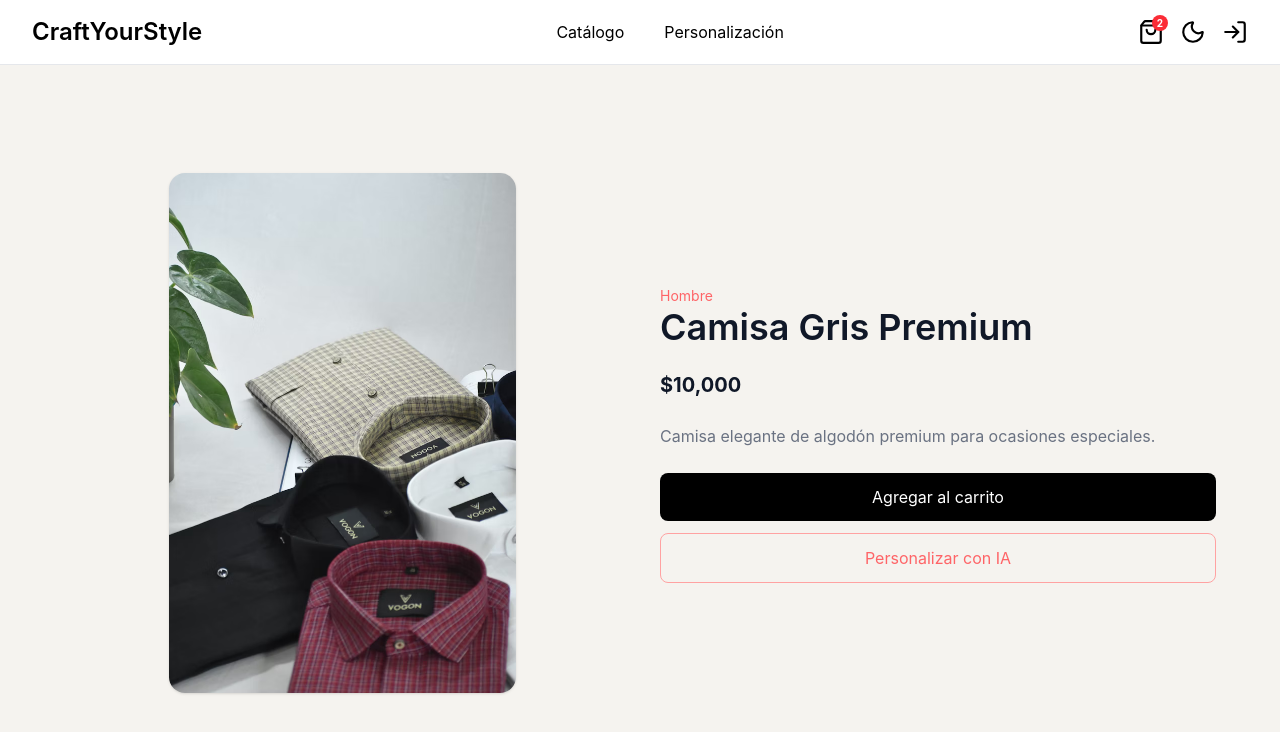
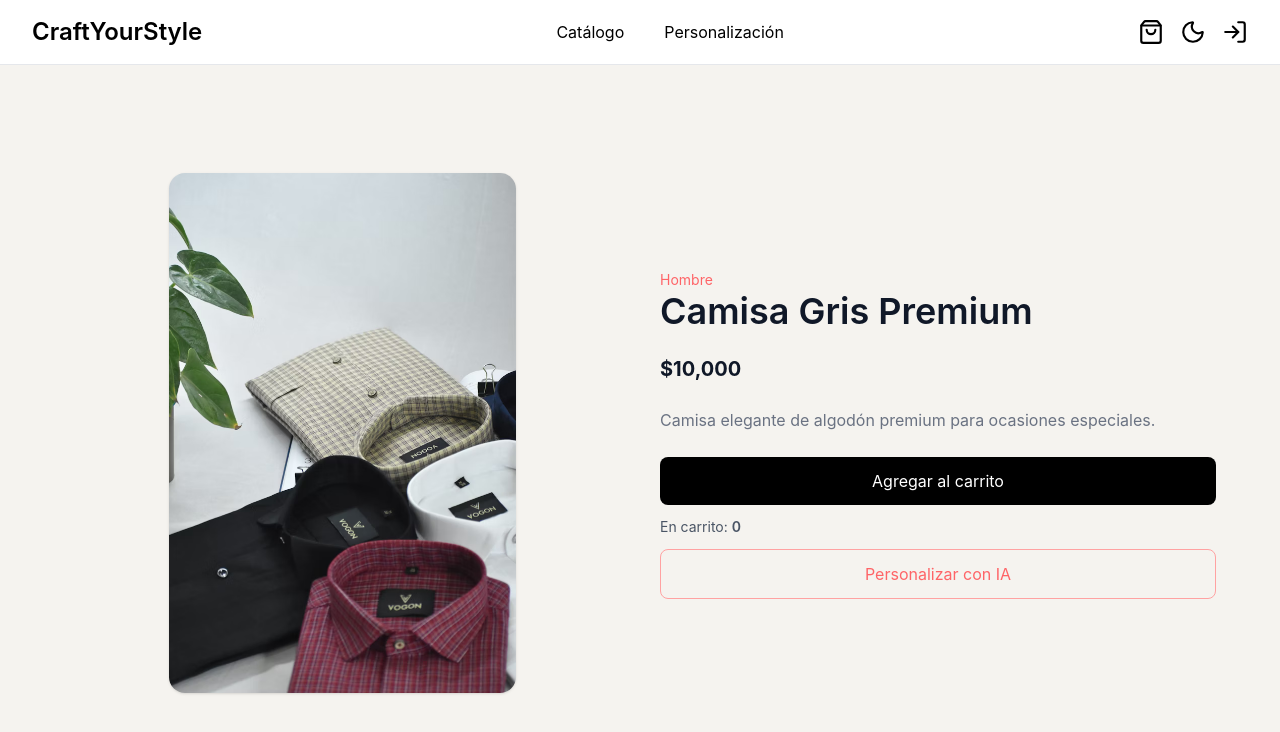
Before and after one commit to ordogens/Proyecto-Formativo-Cliente, a React (Vite) app: page /vista-dinamica/1 in a window 1280 px wide. Shown: the top 732 px of the page. Built offline with nearby package versions, Linux system fonts and the light colour scheme.

Commit message:
implementacion de la logica para mostrar la notificacion del carrito de compras

```diff
--- a/src/components/header/Header.tsx
+++ b/src/components/header/Header.tsx
@@ -1,29 +1,40 @@
 import { Moon, Sun, LogIn, X, ShoppingBag } from "lucide-react";
 import { useNavigate, NavLink } from "react-router-dom";
-import { useState } from "react";
+import { useContext, useState } from "react";
 import { DropMenu } from "./DropMenu";
+import { ShopContext } from "../../context/shopContext";
 
 export const Header = () => {
   const [menuMobileOpen, setMenuMobileOpen] = useState(false);
   const [darkMode, setDarkMode] = useState(false);
   const navigate = useNavigate();
-  const cartCount = 2;
+  const shop = useContext(ShopContext);
+
+  if (!shop) {
+    throw new Error("ShopContext must be used inside ShopProvider");
+  }
+
+  const { totalItems: cartCount } = shop;
 
   return (
     <header className="w-full border-b border-gray-200">
       <div className="w-full bg-gray-200 md:bg-white h-16 flex justify-between items-center px-4 md:px-8">
-
         {/* ===== MOBILE VIEW ===== */}
         <div className="flex items-center md:hidden w-full justify-between">
-
-          <img src="/logo-cys-pos.png" alt="logo" className="size-12" onClick={() => navigate("/")} />
+          <img
+            src="/logo-cys-pos.png"
+            alt="logo"
+            className="size-12"
+            onClick={() => navigate("/")}
+          />
 
           <div className="flex items-center gap-4">
             <div className="relative">
               <ShoppingBag size={26} onClick={() => navigate("/carrito")} />
 
               {cartCount > 0 && (
-                <span className="
+                <span
+                  className="
                   absolute -top-1 -right-1
                   bg-red-500 text-white
                   text-[10px] font-bold
@@ -31,7 +42,8 @@ export const Header = () => {
                   min-w-[16px] h-[16px]
                   flex items-center justify-center
                   px-1
-                ">
+                "
+                >
                   {cartCount}
                 </span>
               )}
@@ -61,10 +73,15 @@ export const Header = () => {
 
           <div className="flex gap-4 items-center">
             <div className="relative">
-              <ShoppingBag className="cursor-pointer" size={26} onClick={() => navigate("/carrito")} />
+              <ShoppingBag
+                className="cursor-pointer"
+                size={26}
+                onClick={() => navigate("/carrito")}
+              />
 
               {cartCount > 0 && (
-                <span className="
+                <span
+                  className="
                   absolute -top-1 -right-1
                   bg-red-500 text-white
                   text-[10px] font-bold
@@ -72,13 +89,17 @@ export const Header = () => {
                   min-w-[16px] h-[16px]
                   flex items-center justify-center
                   px-1
-                ">
+                "
+                >
                   {cartCount}
                 </span>
               )}
             </div>
 
-            <button className="cursor-pointer" onClick={() => setDarkMode(!darkMode)}>
+            <button
+              className="cursor-pointer"
+              onClick={() => setDarkMode(!darkMode)}
+            >
               {darkMode ? <Sun size={26} color="yellow" /> : <Moon size={26} />}
             </button>
 
--- a/src/context/ShopProvide.tsx
+++ b/src/context/ShopProvide.tsx
@@ -10,7 +10,23 @@ export const ShopProvider = ({ children }: Props) => {
   const [cart, setCart] = useState<CartItem[]>([]);
 
   const addToCart = (item: CartItem) => {
-    setCart(prev => [...prev, item]);
+    setCart((prev) => {
+      const existingItem = prev.find(
+        (cartItem) =>
+          cartItem.productId === item.productId &&
+          cartItem.personalized === item.personalized
+      );
+
+      if (existingItem) {
+        return prev.map((cartItem) =>
+          cartItem.cartId === existingItem.cartId
+            ? { ...cartItem, quantity: cartItem.quantity + item.quantity }
+            : cartItem
+        );
+      }
+
+      return [...prev, item];
+    });
   };
 
   const removeFromCart = (cartId: string) => {
--- a/src/main.tsx
+++ b/src/main.tsx
@@ -1,5 +1,5 @@
 import { createRoot } from "react-dom/client";
-import { ShopProvider } from "./context/shopProvide";
+import { ShopProvider } from "./context/ShopProvide";
 import { BrowserRouter } from "react-router-dom";
 import "./index.css";
 import { App } from "./App.tsx";
--- a/src/pages/Catalogo.tsx
+++ b/src/pages/Catalogo.tsx
@@ -2,8 +2,10 @@ import { NavLink } from "react-router-dom";
 import hombre from "../assets/photo.png";
 import mujer from "../assets/mujer.jpg";
 import gorros from "../assets/gorros.jpg";
+import { useNavigate } from "react-router-dom";
 
 export const Catalogo = () => {
+  const navigate = useNavigate();
   return (
     <section className="bg-[#f3f0eb] text-black py-4 h-full px-8 md:px-20">
       {/* Encabezado */}
@@ -19,7 +21,7 @@ export const Catalogo = () => {
       {/* Grid de cards */}
       <div className="grid md:grid-cols-3 gap-10">
         {/* Card 1 */}
-        <div className="relative rounded-3xl overflow-hidden group cursor-pointer">
+        <div className="relative rounded-3xl overflow-hidden group cursor-pointer" onClick={() => navigate("/ropa-hombre")}>
           <img
             src={hombre}
             alt="Moda hombre"
@@ -30,19 +32,19 @@ export const Catalogo = () => {
           <div className="absolute inset-0 bg-gradient-to-t from-black via-black/40 to-transparent"></div>
 
           {/* Contenido */}
-          <div className="absolute bottom-8 left-8 text-white">
+          <div className="absolute bottom-8 left-8 text-white" >
             <h3 className="text-3xl font-semibold">Hombre</h3>
             <p className="text-gray-300 mt-2">Estilo masculino moderno</p>
             <span className="text-red-400 mt-4 inline-block">
-              <NavLink to="/ropa-hombre">
+
                 <p>Explorar →</p>
-              </NavLink>
+
             </span>
           </div>
         </div>
 
         {/* Card 2 */}
-        <div className="relative rounded-3xl overflow-hidden group cursor-pointer">
+        <div className="relative rounded-3xl overflow-hidden group cursor-pointer" onClick={() => navigate("/ropa-mujer")}>
           <img
             src={mujer}
             alt="Moda mujer"
@@ -55,13 +57,13 @@ export const Catalogo = () => {
             <h3 className="text-3xl font-semibold">Mujer</h3>
             <p className="text-gray-300 mt-2">Elegancia contemporánea</p>
             <span className="text-red-400 mt-4 inline-block">
-              <NavLink to="/ropa-mujer">Explorar →</NavLink>
+              Explorar →
             </span>
           </div>
         </div>
 
         {/* Card 3 */}
-        <div className="relative rounded-3xl overflow-hidden group cursor-pointer">
+        <div className="relative rounded-3xl overflow-hidden group cursor-pointer" onClick={() => navigate("/gorros")}>
           <img
             src={gorros}
             alt="Gorras"
@@ -74,7 +76,7 @@ export const Catalogo = () => {
             <h3 className="text-3xl font-semibold">Gorros</h3>
             <p className="text-gray-300 mt-2">Accesorios con actitud</p>
             <span className="text-red-400 mt-4 inline-block">
-              <NavLink to="/gorros">Explorar →</NavLink>
+              Explorar →
             </span>
           </div>
         </div>
--- a/src/pages/vistaDinamica/VistaDinamica.tsx
+++ b/src/pages/vistaDinamica/VistaDinamica.tsx
@@ -1,5 +1,5 @@
 import { useParams } from "react-router-dom";
-import { useContext } from "react";
+import { useContext, useEffect, useState } from "react";
 import { productos } from "../../data/Productos";
 import { ShopContext } from "../../context/shopContext";
 
@@ -11,7 +11,22 @@ export const VistaDinamica = () => {
     throw new Error("Must be inside ShopProvider");
   }
 
-  const { addToCart } = shop;
+  const { addToCart, cart } = shop;
+  const [addedMessageVisible, setAddedMessageVisible] = useState(false);
+
+  useEffect(() => {
+    if (!addedMessageVisible) {
+      return;
+    }
+
+    const timer = window.setTimeout(() => {
+      setAddedMessageVisible(false);
+    }, 1800);
+
+    return () => {
+      window.clearTimeout(timer);
+    };
+  }, [addedMessageVisible]);
 
   const producto = productos.find(
     (p) => p.id === Number(id)
@@ -20,6 +35,10 @@ export const VistaDinamica = () => {
   if (!producto) {
     return <h1 className="text-center mt-20">Producto no encontrado</h1>;
   }
+
+  const productCountInCart = cart
+    .filter((item) => item.productId === producto.id)
+    .reduce((acc, item) => acc + item.quantity, 0);
 
   const handleAddToCart = () => {
     addToCart({
@@ -31,6 +50,7 @@ export const VistaDinamica = () => {
       image: producto.imagen,
       personalized: false,
     });
+    setAddedMessageVisible(true);
   };
 
   return (
@@ -72,6 +92,16 @@ export const VistaDinamica = () => {
               Agregar al carrito
             </button>
 
+            {addedMessageVisible && (
+              <p className="text-sm text-green-700 font-medium">
+                Se agregó al carrito
+              </p>
+            )}
+
+            <p className="text-sm text-gray-600">
+              En carrito: <span className="font-semibold">{productCountInCart}</span>
+            </p>
+
             <button className="w-full border border-red-300 text-red-400 py-3 rounded-lg cursor-pointer">
               Personalizar con IA
             </button>
```
